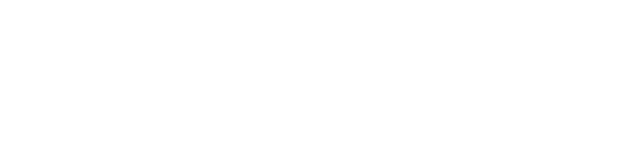
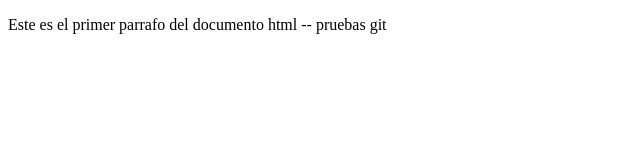
Before and after one commit to joseluisng17/Git-github, a plain HTML site: page index.html in a window 1280 px wide. Shown: the whole page, without its empty margins (0-640 px from the left). Drawn offline with Linux system fonts and the light colour scheme.

Commit message:
trabajando con ramas 1

```diff
--- a/index.html
+++ b/index.html
@@ -8,5 +8,7 @@
 </head>
 <body>
 
+    <p> Este es el primer parrafo del documento html -- pruebas git</p>
+
 </body>
 </html>
```
Also changed, not shown: historia.txt.
